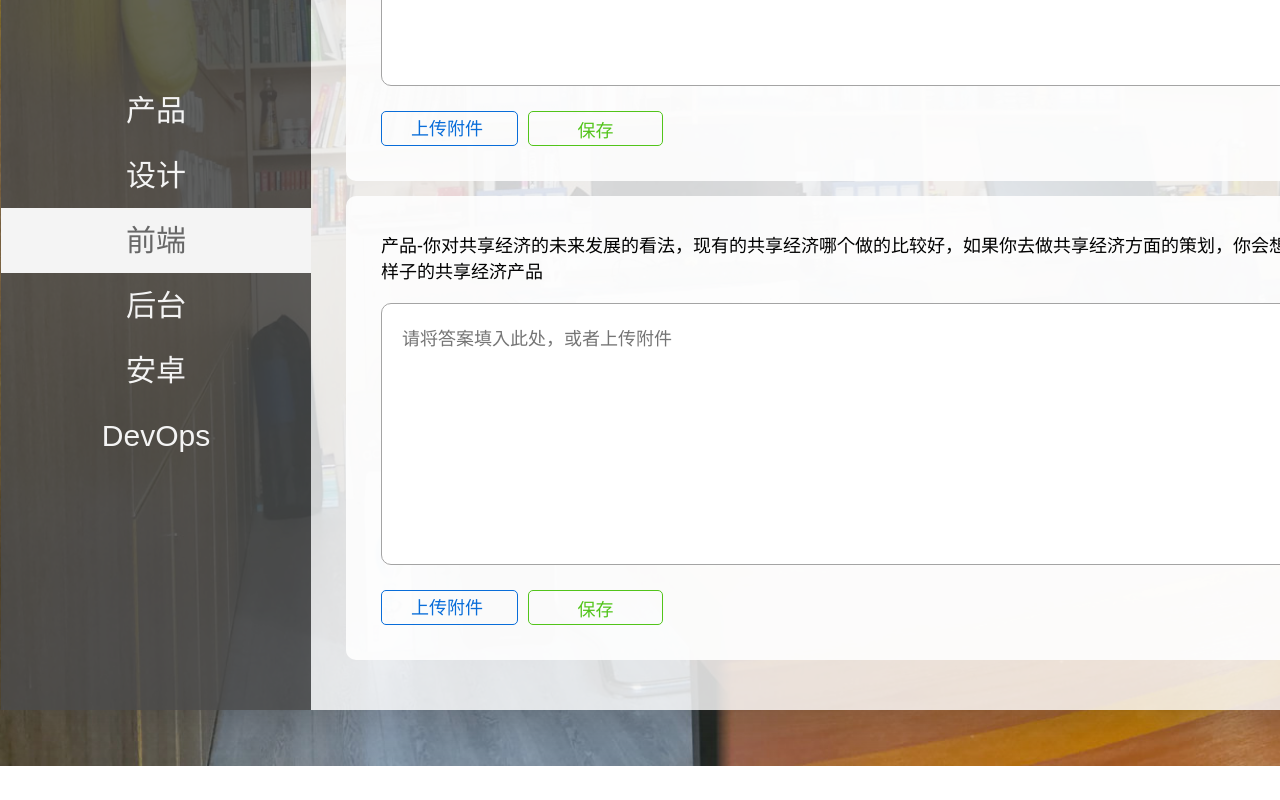
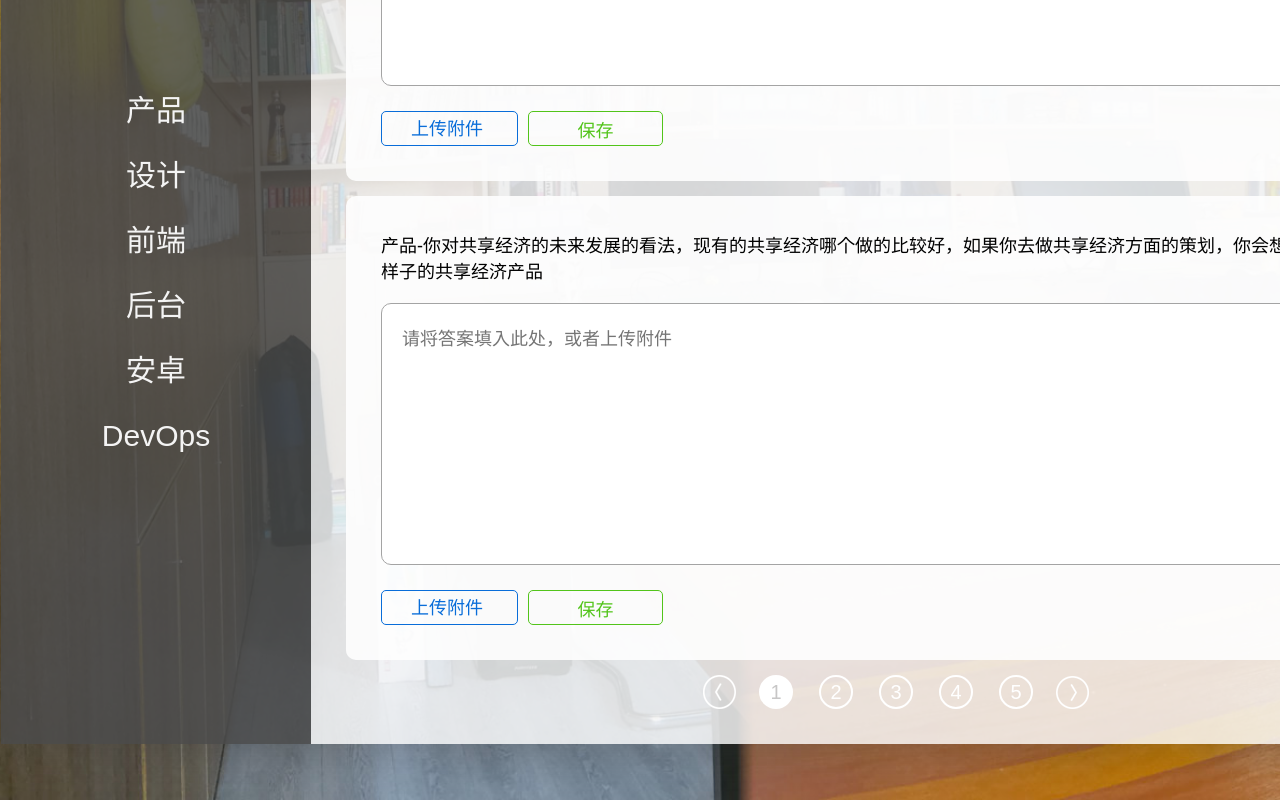
Before and after one commit to lhmiao/18-new-answer, a Vue app: page /answer in a window 1280 px wide. Shown: the part 363-1163 px from the top of the page. Before the commit the page ends 1129 px from the top, so only its background shows below. Built offline with nearby package versions, Linux system fonts and the light colour scheme.

Commit message:
基本完成，等接口ing

```diff
--- /dev/null
+++ b/src/components/Pagination.vue
@@ -0,0 +1,126 @@
+<template>
+  <div class="pagination">
+    <div class="pre" @click="pre">
+      <img src="../assets/arrow_left.png" alt="">
+    </div>
+    <div class="page-index">
+      <div class="page-index-container" :style="{ marginLeft: getMarginLeft + 'px', justifyContent: getJustifyContent}">
+        <div class="page-index-number"
+          :class="item === currentPage ? 'current-page' : ''"
+          v-for="item in pageCount"
+          :key="item"
+          @click="currentChange(item)">
+          {{ item }}
+        </div>
+      </div>
+    </div>
+    <div class="next" @click="next">
+      <img src="../assets/arrow_right.png" alt="">
+    </div>
+  </div>
+</template>
+
+<script>
+export default {
+  props: ['pageCount'],
+  data () {
+    return {
+      currentPage: 1
+    }
+  },
+  computed: {
+    getMarginLeft () {
+      if (this.currentPage <= 3) {
+        return 0
+      } else if (this.currentPage >= this.pageCount - 2) {
+        return (this.pageCount - 5) * -60
+      } else {
+        return (this.currentPage - 3) * -60
+      }
+    },
+    getJustifyContent () {
+      if (this.pageCount <= 5) {
+        return 'center'
+      } else {
+        return ''
+      }
+    }
+  },
+  methods: {
+    pre () {
+      if (this.currentPage === 1) {
+        return
+      }
+      this.currentPage -= 1
+      this.currentChange(this.currentPage)
+    },
+    currentChange (pageNumber) {
+      if (this.currentPage === pageNumber) {
+        this.$message('到头啦！别点啦！')
+        return
+      }
+      this.currentPage = pageNumber
+      this.$emit('current-change', pageNumber)
+    },
+    next () {
+      if (this.currentPage === this.pageCount) {
+        return
+      }
+      this.currentPage += 1
+      this.currentChange(this.currentPage)
+    }
+  }
+}
+</script>
+
+<style lang="scss" scoped>
+.pagination {
+  display: flex;
+  flex-flow: row nowrap;
+  align-items: center;
+  width: 386px;
+  user-select: none;
+
+  .pre {
+    margin-right: 10px;
+    font-size: 0;
+    cursor: pointer;
+  }
+
+  .next {
+    margin-left: 10px;
+    font-size: 0;
+    cursor: pointer;
+  }
+
+  .page-index {
+    width: 300px;
+    overflow: hidden;
+  }
+
+  .page-index-container {
+    display: flex;
+    flex-flow: row nowrap;
+    align-items: center;
+
+    .page-index-number {
+      flex: 0 0 auto;
+      width: 30px;
+      height: 30px;
+      margin: 0 13px;
+      line-height: 30px;
+      text-align: center;
+      font-size: 20px;
+      color: white;
+      border: 2px solid white;
+      border-radius: 50%;
+      cursor: pointer;
+    }
+
+    .current-page {
+      color: #c7c6c6;
+      background: white;
+    }
+  }
+}
+</style>
--- a/src/pages/Answer.vue
+++ b/src/pages/Answer.vue
@@ -15,7 +15,7 @@
       <ul @click="changeType">
         <li data-value="product">产品</li>
         <li data-value="design">设计</li>
-        <li class="active" data-value="frontEnd">前端</li>
+        <li data-value="frontEnd">前端</li>
         <li data-value="backEnd">后台</li>
         <li data-value="Android">安卓</li>
         <li data-value="devops">DevOps</li>
@@ -33,11 +33,17 @@
           <button class="save" @click="save">保存</button>
         </div>
       </div>
+      <pagination :pageCount="pageCount" @current-change="handleCurrentChange"></pagination>
     </div>
   </div>
 </template>
 
 <script>
+// import User from '@/apis/User'
+import pagination from '@/components/Pagination'
+
+// const user = new User()
+
 export default {
   data () {
     return {
@@ -50,16 +56,30 @@ export default {
         {
           question: '产品-你对共享经济的未来发展的看法，现有的共享经济哪个做的比较好，如果你去做共享经济方面的策划，你会想要做一个什么样子的共享经济产品'
         }
-      ]
+      ],
+      activeType: null,
+      pageCount: 10
     }
   },
   methods: {
     changeType (e) {
-      console.log(e.target.dataset.value)
+      let target = e.target
+      // let type = target.dataset.value
+      if (this.activeType !== null) {
+        this.activeType.classList.toggle('active')
+      }
+      this.activeType = target
+      this.activeType.classList.toggle('active')
     },
     save () {
       this.$message('保存啦')
+    },
+    handleCurrentChange (pageNumber) {
+      this.$message('页码改变啦！现在页码是：' + pageNumber)
     }
+  },
+  components: {
+    pagination
   }
 }
 </script>
@@ -222,6 +242,10 @@ export default {
         }
       }
     }
+
+    .pagination {
+      margin: auto;
+    }
   }
 }
 </style>
```
